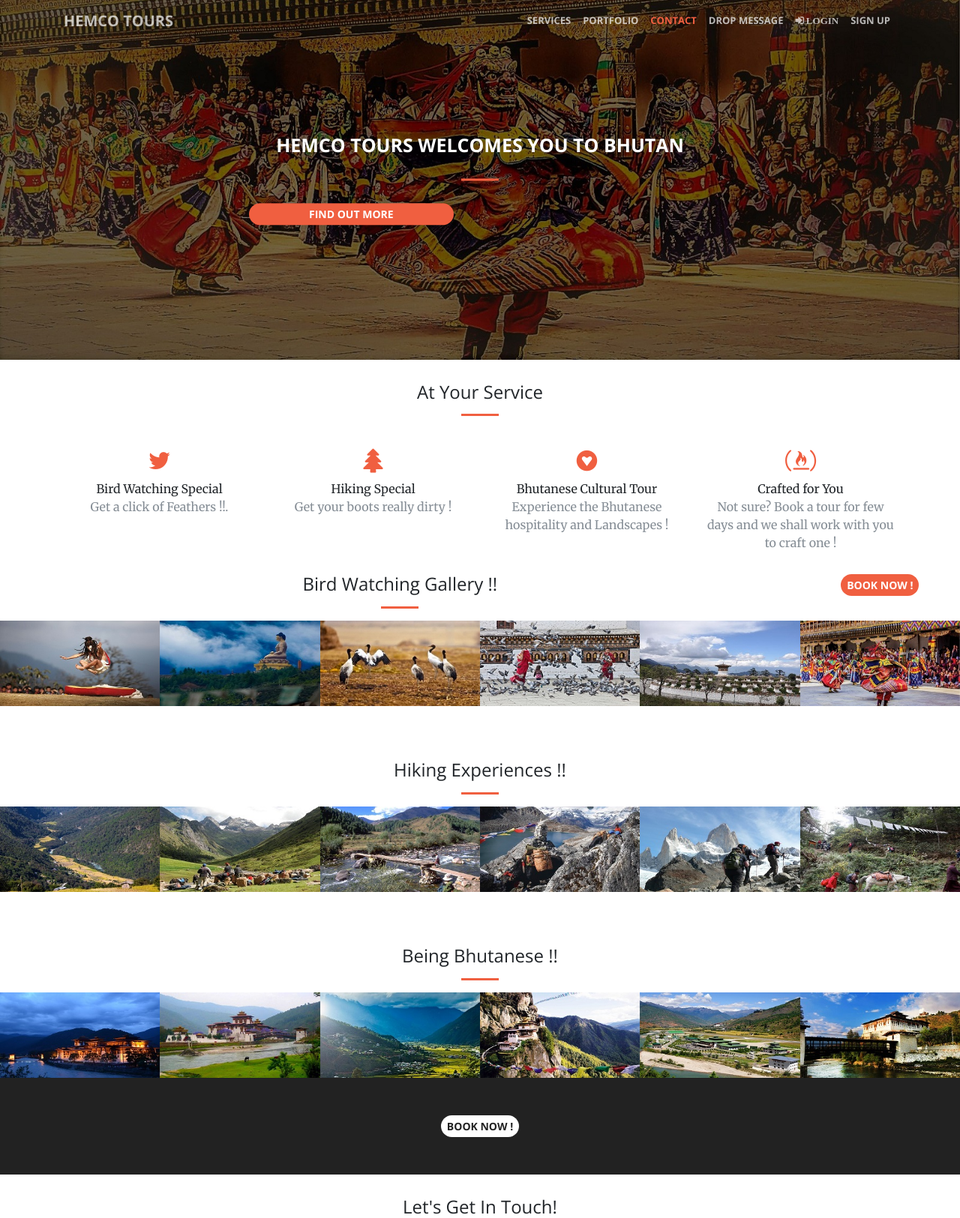
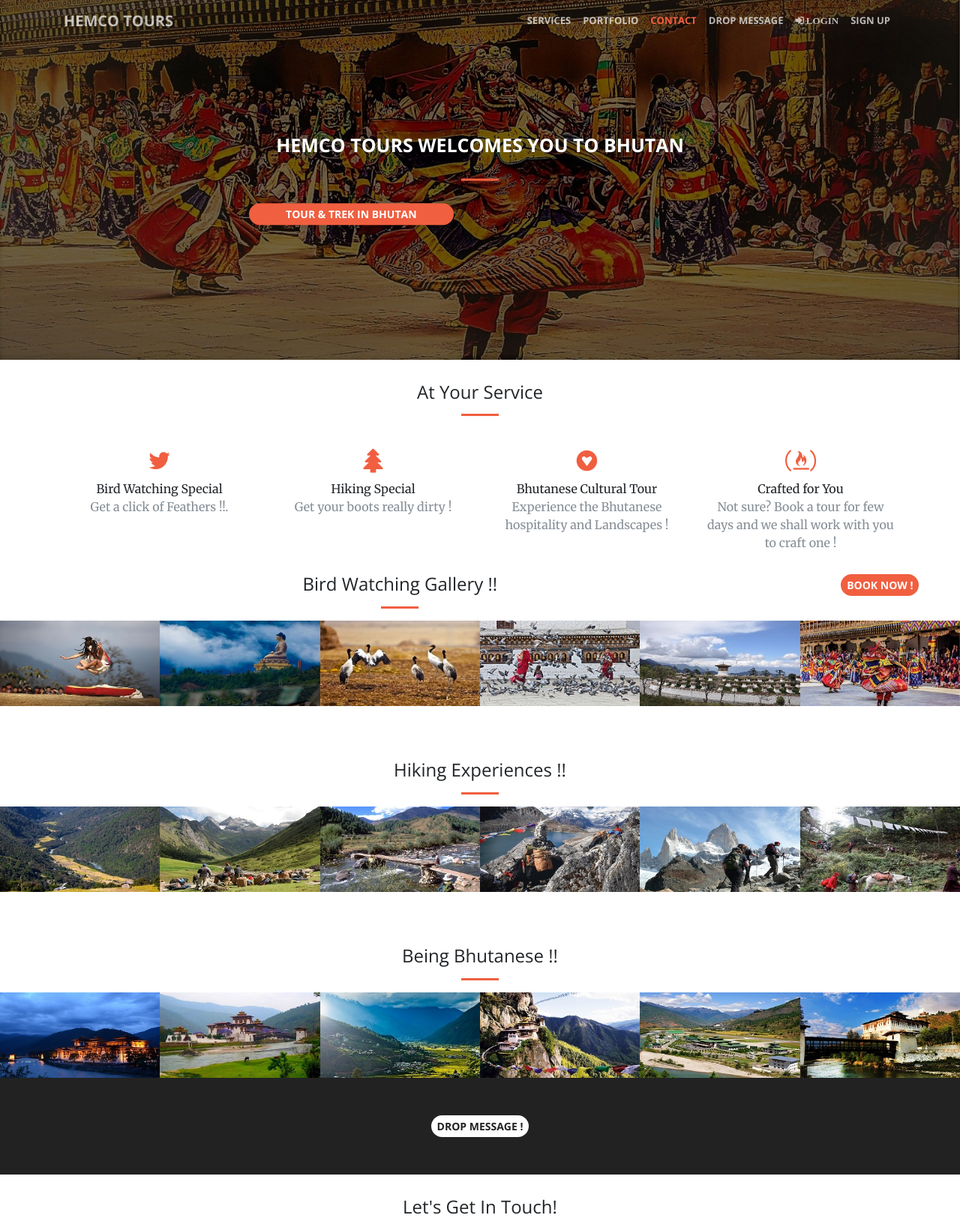
Before and after one commit to tanka/Tourism, a Django app: page / in a window 1280 px wide. Shown: the top 1625 px of the page at 75% size. Run offline with Django 3.2, Linux system fonts and the light colour scheme; some libraries are stand-ins or nearby versions.

Commit message:
allignment

```diff
--- a/Tourism/templates/base.html
+++ b/Tourism/templates/base.html
@@ -11,7 +11,7 @@
     <link rel="icon" type="image/png" href="{% static 'ztour/img/favicon-32x32.png' %}" sizes="32x32">
     <link rel="icon" type="image/png" href="{% static 'ztour/img/favicon-16x16.png' %}" sizes="32x32">
 
-    <title>HEMCO</title>
+    <title>HEMCO Tours &amp; Treks</title>
 
     <!-- Bootstrap core CSS -->
     <!-- <link href="vendor/bootstrap/css/bootstrap.min.css" rel="stylesheet"> -->
@@ -125,7 +125,7 @@
           <!-- <p style="color: rgb(255, 255, 255);">Experience the best of Hospitality</p> -->
           <div class="row">
             <div class="col-lg-8 text-center">
-              <a class="col-lg-5 btn btn-primary btn-sm sr-button js-scroll-trigger" href="#services">Find Out More</a>
+              <a class="col-lg-5 btn btn-primary btn-sm sr-button js-scroll-trigger" href="#services">Tour &amp; Trek in Bhutan</a>
             </div>
             <div class="col-lg-4 text-center">
               <div class="fb-page"
@@ -509,7 +509,7 @@
     <div class="call-to-action bg-dark">
       <div class="container text-center">
         <!-- <h2>Experience the Tranquility of Nature</h2> -->
-        <a class="btn btn-default btn-sm sr-button" href=/book>Book Now !</a>
+        <a class="btn btn-default btn-sm sr-button" href="/contact">Drop Message !</a>
 
       </div>
     </div>
@@ -536,7 +536,7 @@
         </div>
 
         <div class="col-lg-8 mx-auto text-center">
-          <div class="fb-page" data-href="https://www.facebook.com/hemcoToursAndTreks/" data-tabs="timeline" data-width="500" data-height="350" data-small-header="true" data-adapt-container-width="true" data-hide-cover="false" data-show-facepile="true"><blockquote cite="https://www.facebook.com/hemcoToursAndTreks/" class="fb-xfbml-parse-ignore"><a href="https://www.facebook.com/hemcoToursAndTreks/">HEMCO Tours and Treks</a></blockquote></div>
+          <div class="fb-page" data-href="https://www.facebook.com/hemcoToursAndTreks/" data-tabs="timeline,events,messages" data-width="500" data-height="350" data-small-header="true" data-adapt-container-width="true"     data-hide-cover="false" data-show-facepile="true"><blockquote cite="https://www.facebook.com/hemcoToursAndTreks/" class="fb-xfbml-parse-ignore"><a href="https://www.facebook.com/hemcoToursAndTreks/">HEMCO Tours and Treks</a></blockquote></div>
 
         </div>
       </div>
```
